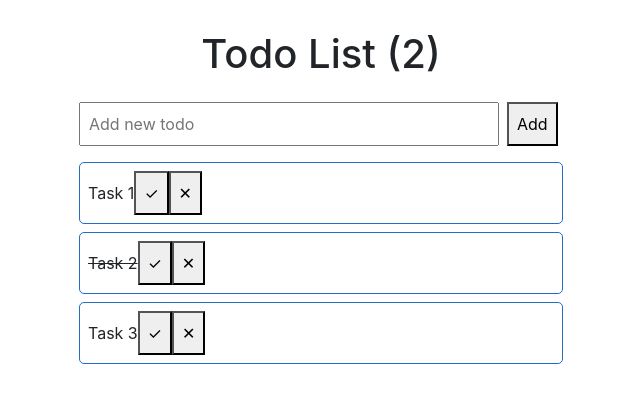
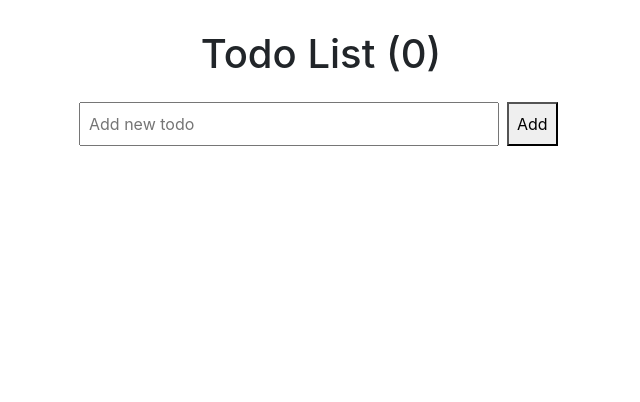
Before and after one commit to ctoffanin/todo-app, a React app: page / in a window 1280 px wide. Shown: the top 402 px of the page, without its empty margins (319-959 px from the left). Built offline with nearby package versions, Linux system fonts and the light colour scheme.

Commit message:
Todos are stored in localStorage

```diff
--- a/src/App.tsx
+++ b/src/App.tsx
@@ -8,19 +8,9 @@ import TodoList from './components/TodoList';
 
 const App: FunctionComponent = () => {
   const [pendingTodos, setPendingTodos] = useState(0);
-  const [todos, setTodos] = useState<Array<Todo>>([
-    {
-      id: 1,
-      title: 'Task 1',
-      isCompleted: false,
-    },
-    {
-      id: 2,
-      title: 'Task 2',
-      isCompleted: true,
-    },
-    { id: 3, title: 'Task 3', isCompleted: false },
-  ]);
+  const [todos, setTodos] = useState<Array<Todo>>(
+    JSON.parse(localStorage.getItem('todos') || '[]'),
+  );
 
   useEffect(() => {
     setPendingTodos(todos.filter((todo) => !todo.isCompleted).length);
--- a/src/components/Form.tsx
+++ b/src/components/Form.tsx
@@ -11,6 +11,8 @@ const Form: FunctionComponent<FormProps> = ({ todos, setTodos }) => {
 
   const addTodo = (title: string) => {
     const newTodos = [...todos, { id: Date.now(), title, isCompleted: false }];
+
+    window.localStorage.setItem('todos', JSON.stringify(newTodos));
     setTodos(newTodos);
   };
 
--- a/src/components/TodoList.tsx
+++ b/src/components/TodoList.tsx
@@ -12,6 +12,7 @@ const TodoList: FunctionComponent<TodoListProps> = ({ todos, setTodos }) => {
     const newTodos = [...todos];
     newTodos[index].isCompleted = true;
 
+    window.localStorage.setItem('todos', JSON.stringify(newTodos));
     setTodos(newTodos);
   };
 
@@ -19,6 +20,7 @@ const TodoList: FunctionComponent<TodoListProps> = ({ todos, setTodos }) => {
     const newTodos = [...todos];
     newTodos.splice(index, 1);
 
+    window.localStorage.setItem('todos', JSON.stringify(newTodos));
     setTodos(newTodos);
   };
 
```
